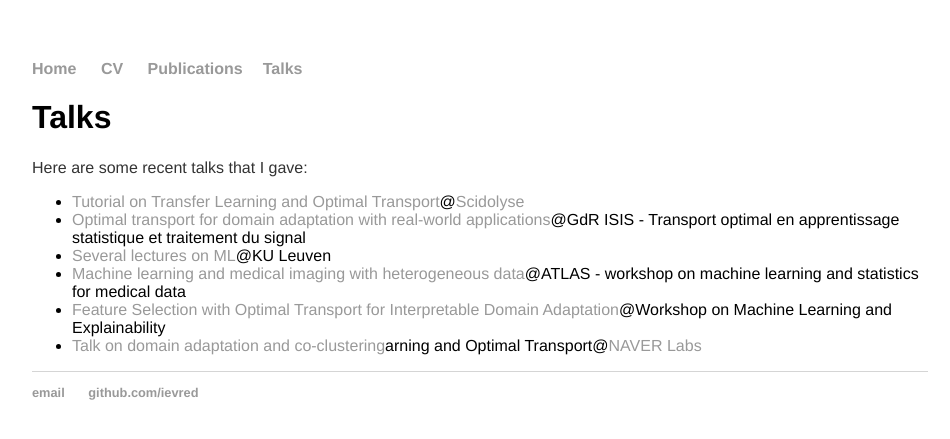
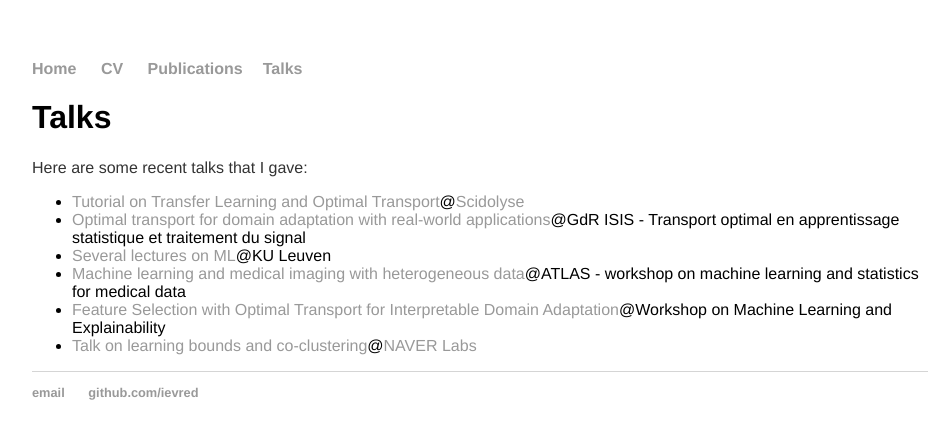
Before and after one commit to ievred/ievred.github.io, a Jekyll site: the page built from talks/index.html, in a window 1280 px wide. Shown: the top 439 px of the page, without its empty margins (160-1110 px from the left). Built offline with Jekyll 4.4.1, drawn with Linux system fonts in a browser that asks for light colours.

Commit message:
Update index.html

```diff
--- a/talks/index.html
+++ b/talks/index.html
@@ -15,5 +15,5 @@ title: Talks
 	</li>
     	<li><a href="http://www.univ-orleans.fr/lifo/Members/vrain/MLE18/Program.html">Feature Selection with Optimal Transport for Interpretable Domain Adaptation</a>@Workshop on
 	Machine Learning and Explainability</li>
-	<li><a href="https://europe.naverlabs.com/research/seminars/new-theoretical-and-algorithmic-advances-in-machine-learning-with-optimal-transport/">Talk on domain adaptation and co-clustering</a>arning and Optimal Transport</a>@<a href="https://europe.naverlabs.com/">NAVER Labs</a>
+	<li><a href="https://europe.naverlabs.com/research/seminars/new-theoretical-and-algorithmic-advances-in-machine-learning-with-optimal-transport/">Talk on learning bounds and co-clustering</a>@<a href="https://europe.naverlabs.com/">NAVER Labs</a>
   	</ul>
```
